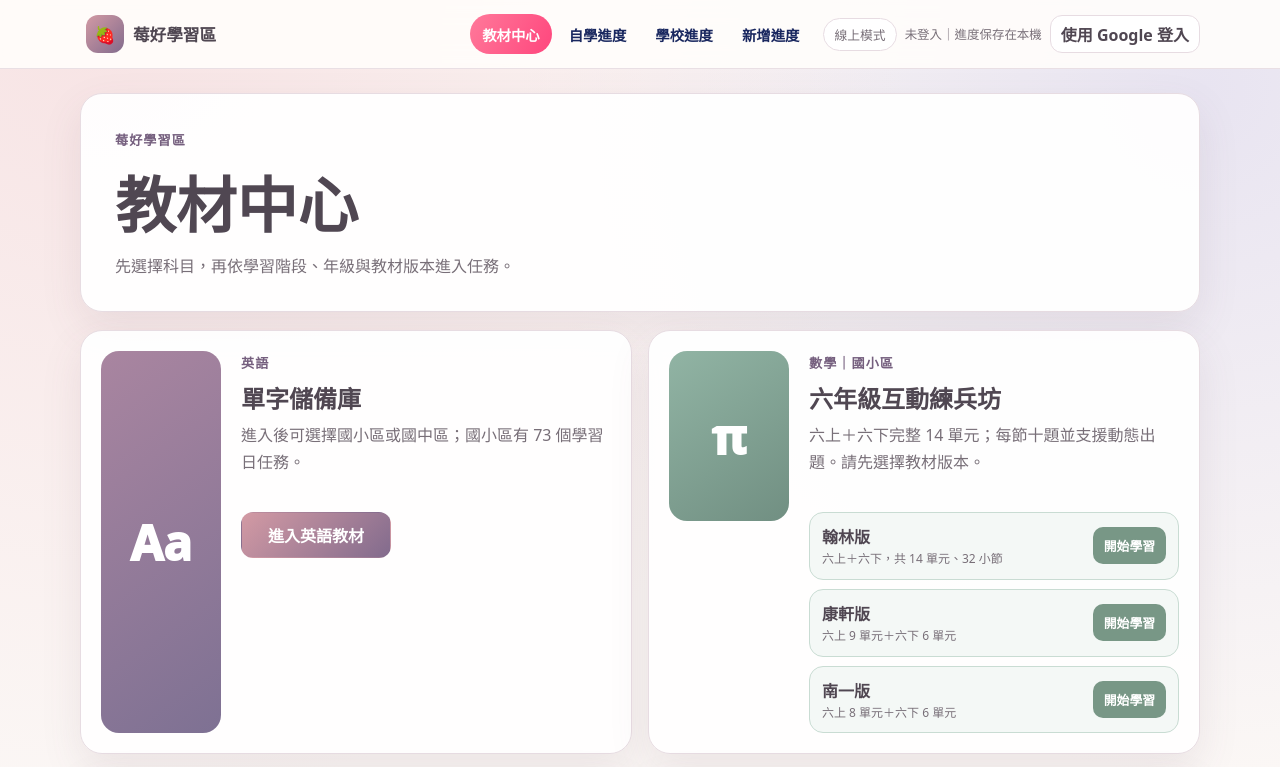
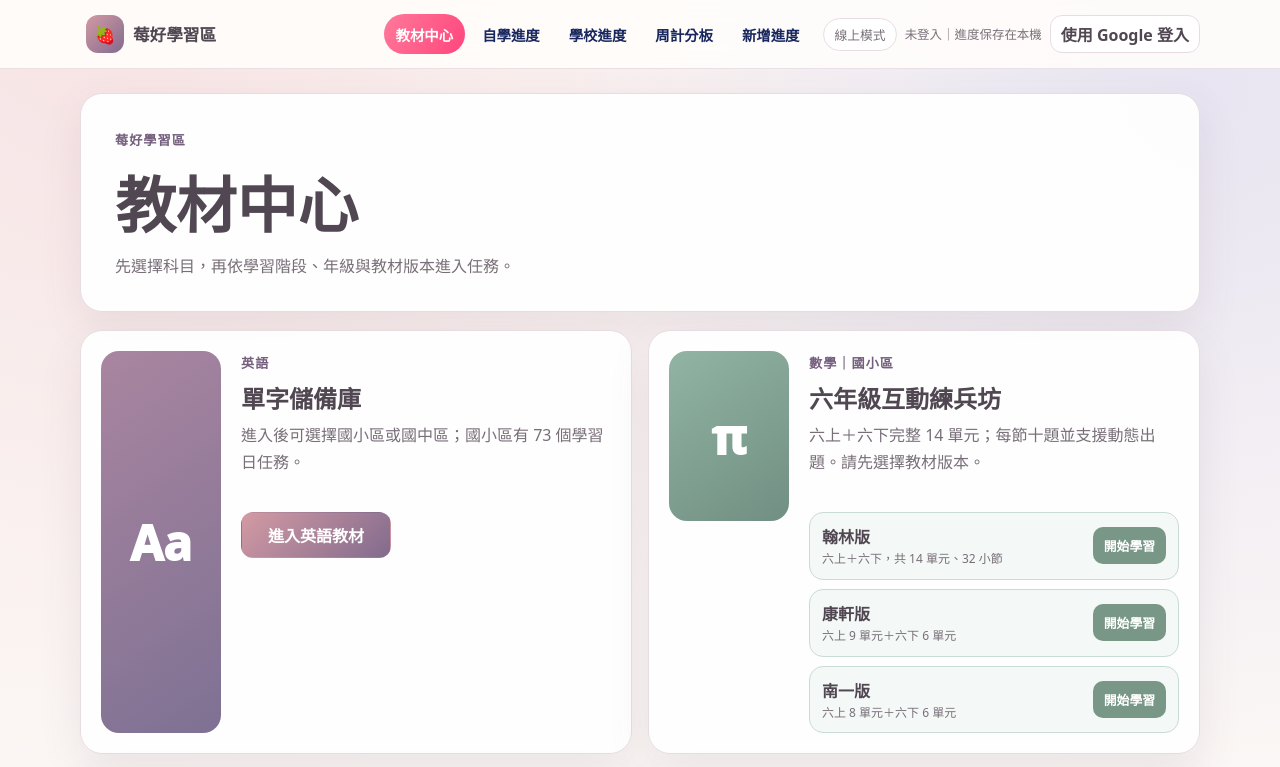
Before and after one commit to jikong0709/guangyan-learning-center-pwa, a plain HTML site: page dist/index.html in a window 1280 px wide. Shown: the top 767 px of the page. Drawn offline with nearby package versions, Linux system fonts and the light colour scheme; no server answers.

Commit message:
feat: add weekly score board to main navigation

```diff
--- a/dist/index.html
+++ b/dist/index.html
@@ -24,7 +24,7 @@
   <a class="skip" href="#main">跳到主要內容</a>
   <header class="topbar"><div class="shell topbar-inner">
     <button class="brand" type="button" data-action="home" aria-label="返回學習儀表板"><span aria-hidden="true">🍓</span><span>莓好學習區</span></button>
-    <nav class="berry-progress-nav" aria-label="學習區分頁"><a href="./index.html" aria-current="page">教材中心</a><a href="./self-progress.html">自學進度</a><a href="./school-progress.html">學校進度</a><a href="./school-progress.html#add">新增進度</a></nav>
+    <nav class="berry-progress-nav" aria-label="學習區分頁"><a href="./index.html" aria-current="page">教材中心</a><a href="./self-progress.html">自學進度</a><a href="./school-progress.html">學校進度</a><a href="./score-board.html">周計分板</a><a href="./school-progress.html#add">新增進度</a></nav>
     <div class="top-actions"><span id="networkBadge" class="badge">連線中</span><div class="auth-wrap"><span id="authStatus" class="auth-status" aria-live="polite">登入狀態讀取中</span><button id="googleLoginBtn" class="btn btn-small" type="button">使用 Google 登入</button><button id="logoutBtn" class="btn btn-small btn-ghost" type="button" hidden>登出</button></div><button id="installBtn" class="btn btn-small" hidden>安裝 APP</button></div>
   </div></header>
   <main id="main" class="shell">
```
